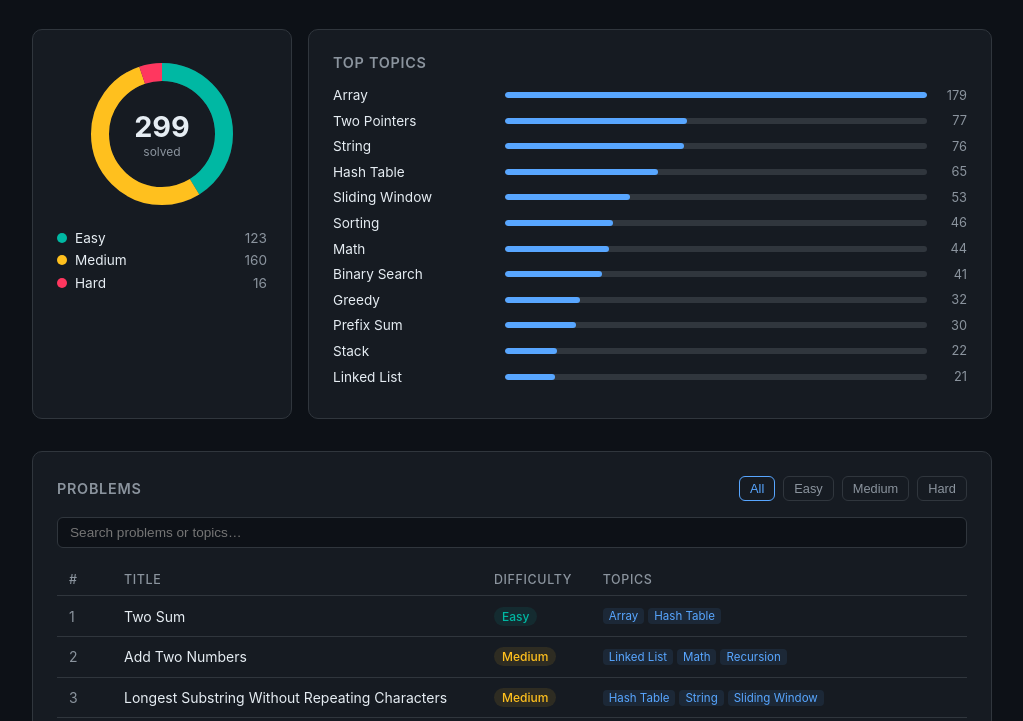
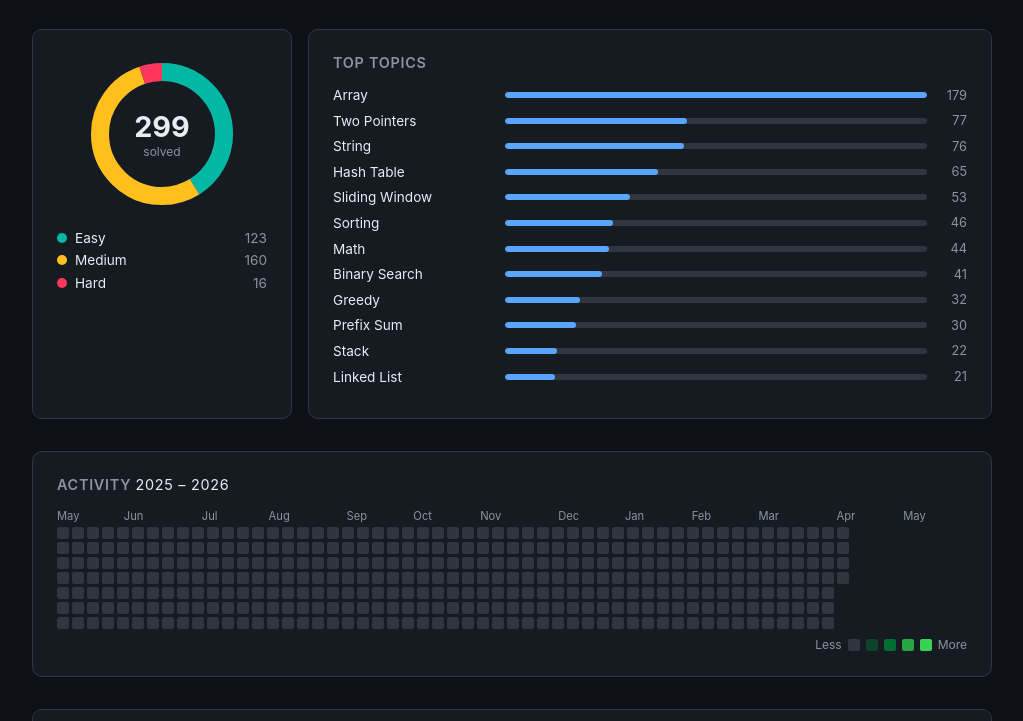
Before and after one commit to Sylashe/lc-notes, a plain HTML site: page docs/index.html in a window 1280 px wide. Shown: the part 231-952 px from the top of the page, without its empty margins (128-1151 px from the left). Drawn offline with Linux system fonts and the light colour scheme.

Commit message:
feat: add activity heatmap to dashboard

```diff
--- a/docs/index.html
+++ b/docs/index.html
@@ -124,6 +124,26 @@
     .tag-bar-track { flex: 1; height: 6px; background: var(--border); border-radius: 99px; overflow: hidden; }
     .tag-bar-fill  { height: 100%; background: var(--accent); border-radius: 99px; transition: width .6s ease; }
     .tag-count { width: 28px; text-align: right; font-size: .8rem; color: var(--muted); }
+
+    /* ── Heatmap ── */
+    .card.heatmap { padding: 1.5rem; margin-bottom: 2rem; overflow-x: auto; }
+    .card.heatmap h2 { font-size: .9rem; font-weight: 600; color: var(--muted); text-transform: uppercase; letter-spacing: .05em; margin-bottom: 1rem; }
+    .heatmap-grid { display: flex; gap: 3px; align-items: flex-start; }
+    .heatmap-col  { display: flex; flex-direction: column; gap: 3px; }
+    .heatmap-cell {
+      width: 12px; height: 12px; border-radius: 2px;
+      background: var(--border); cursor: default;
+      transition: opacity .15s;
+    }
+    .heatmap-cell:hover { opacity: .75; }
+    .heatmap-cell[data-n="1"] { background: #0e4429; }
+    .heatmap-cell[data-n="2"] { background: #006d32; }
+    .heatmap-cell[data-n="3"] { background: #26a641; }
+    .heatmap-cell[data-n="4"] { background: #39d353; }
+    .heatmap-months { display: flex; gap: 3px; margin-bottom: 4px; font-size: .7rem; color: var(--muted); }
+    .heatmap-month { flex: 1; }
+    .heatmap-footer { display: flex; align-items: center; gap: 6px; margin-top: 8px; font-size: .75rem; color: var(--muted); justify-content: flex-end; }
+    .heatmap-footer .heatmap-cell { cursor: default; }
 
     /* ── Table ── */
     .table-card { padding: 1.5rem; }
@@ -256,6 +276,22 @@
     </div>
   </div>
 
+  <!-- Heatmap -->
+  <div class="card heatmap">
+    <h2>Activity <span id="heatmap-year" style="color:var(--text);font-weight:400"></span></h2>
+    <div class="heatmap-months" id="heatmap-months"></div>
+    <div class="heatmap-grid" id="heatmap-grid"></div>
+    <div class="heatmap-footer">
+      Less
+      <div class="heatmap-cell"></div>
+      <div class="heatmap-cell" data-n="1"></div>
+      <div class="heatmap-cell" data-n="2"></div>
+      <div class="heatmap-cell" data-n="3"></div>
+      <div class="heatmap-cell" data-n="4"></div>
+      More
+    </div>
+  </div>
+
   <!-- Problem table -->
   <div class="card table-card">
     <div class="table-header">
@@ -294,6 +330,83 @@ let currentPage = 1;
 let activeDiff = 'All';
 let searchQuery = '';
 
+function renderHeatmap(problems) {
+  const today = new Date();
+  today.setHours(0, 0, 0, 0);
+  const WEEKS = 53;
+  // Start from Sunday 53 weeks ago
+  const start = new Date(today);
+  start.setDate(start.getDate() - today.getDay() - (WEEKS - 1) * 7);
+
+  // Count problems per day (using lastSubmittedAt timestamp)
+  const dayCount = {};
+  problems.forEach(p => {
+    if (!p.ts) return;
+    const d = new Date(p.ts * 1000);
+    d.setHours(0, 0, 0, 0);
+    const key = d.toISOString().slice(0, 10);
+    dayCount[key] = (dayCount[key] || 0) + 1;
+  });
+
+  const maxDay = Math.max(1, ...Object.values(dayCount));
+
+  // Build grid: columns = weeks, rows = days (0=Sun)
+  const grid = document.getElementById('heatmap-grid');
+  grid.innerHTML = '';
+  const monthsEl = document.getElementById('heatmap-months');
+  monthsEl.innerHTML = '';
+  document.getElementById('heatmap-year').textContent =
+    `${start.getFullYear()} – ${today.getFullYear()}`;
+
+  const MONTHS = ['Jan','Feb','Mar','Apr','May','Jun','Jul','Aug','Sep','Oct','Nov','Dec'];
+  let lastMonth = -1;
+  const monthSpans = [];
+  let curMonthWeeks = 0;
+
+  for (let w = 0; w < WEEKS; w++) {
+    const col = document.createElement('div');
+    col.className = 'heatmap-col';
+
+    for (let d = 0; d < 7; d++) {
+      const date = new Date(start);
+      date.setDate(start.getDate() + w * 7 + d);
+      const key = date.toISOString().slice(0, 10);
+      const n = dayCount[key] || 0;
+      const cell = document.createElement('div');
+      cell.className = 'heatmap-cell';
+      if (n > 0) {
+        const level = Math.min(4, Math.ceil((n / maxDay) * 4));
+        cell.dataset.n = level;
+        cell.title = `${key}: ${n} problem${n > 1 ? 's' : ''}`;
+      }
+      if (date > today) cell.style.opacity = '0';
+      col.appendChild(cell);
+    }
+    grid.appendChild(col);
+
+    // Track month labels
+    const weekStart = new Date(start);
+    weekStart.setDate(start.getDate() + w * 7);
+    const m = weekStart.getMonth();
+    if (m !== lastMonth) {
+      if (lastMonth !== -1) monthSpans.push({ label: MONTHS[lastMonth], weeks: curMonthWeeks });
+      lastMonth = m;
+      curMonthWeeks = 1;
+    } else {
+      curMonthWeeks++;
+    }
+  }
+  monthSpans.push({ label: MONTHS[lastMonth], weeks: curMonthWeeks });
+
+  monthSpans.forEach(({ label, weeks }) => {
+    const span = document.createElement('div');
+    span.className = 'heatmap-month';
+    span.style.minWidth = `${weeks * 15}px`;
+    span.textContent = label;
+    monthsEl.appendChild(span);
+  });
+}
+
 async function loadData() {
   const res = await fetch('data.json');
   allProblems = await res.json();
@@ -315,6 +428,8 @@ function render() {
   document.getElementById('leg-easy').textContent = easy;
   document.getElementById('leg-medium').textContent = medium;
   document.getElementById('leg-hard').textContent = hard;
+
+  renderHeatmap(allProblems);
 
   // Donut arcs
   let offset = 0;
```
